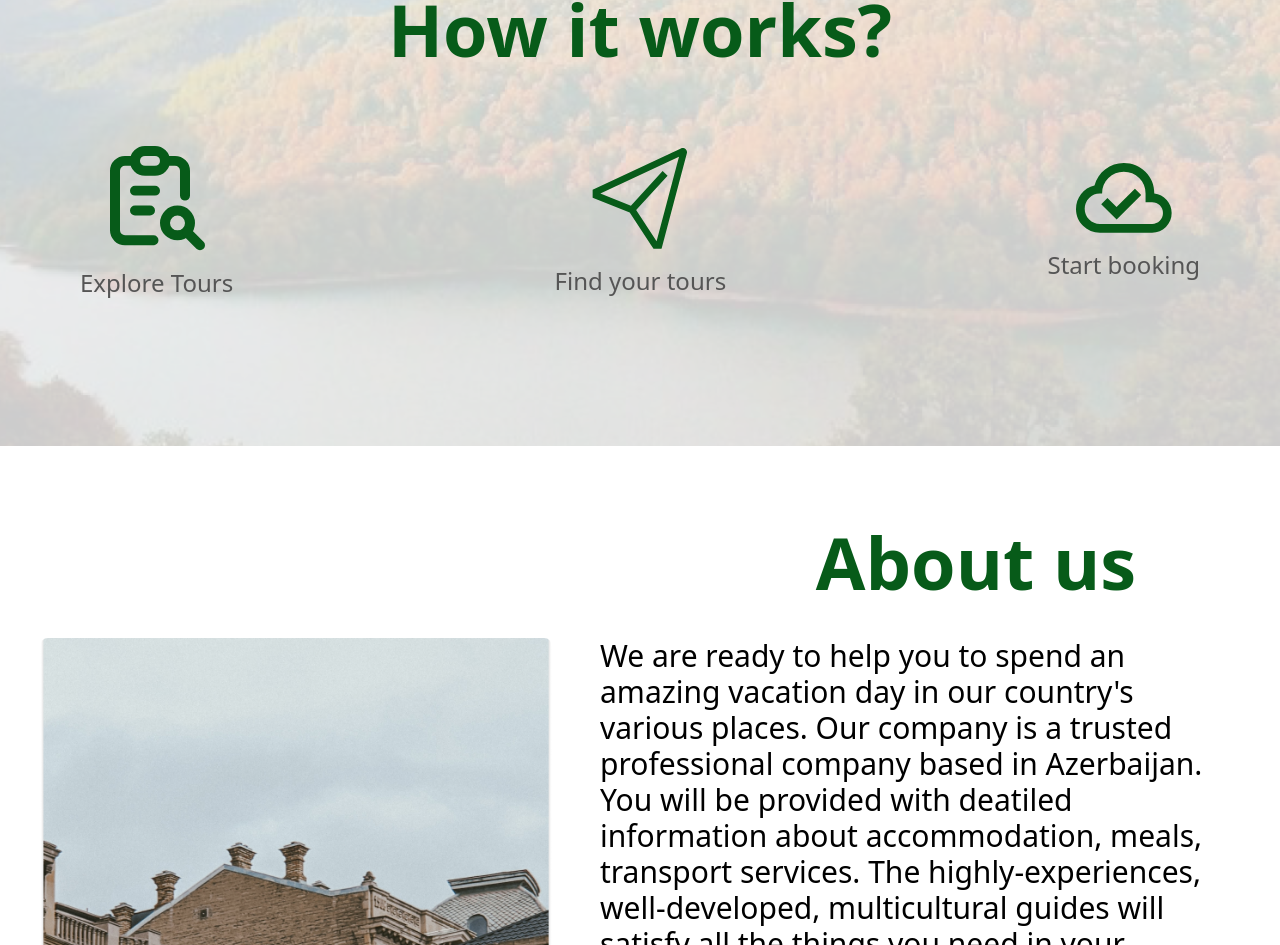
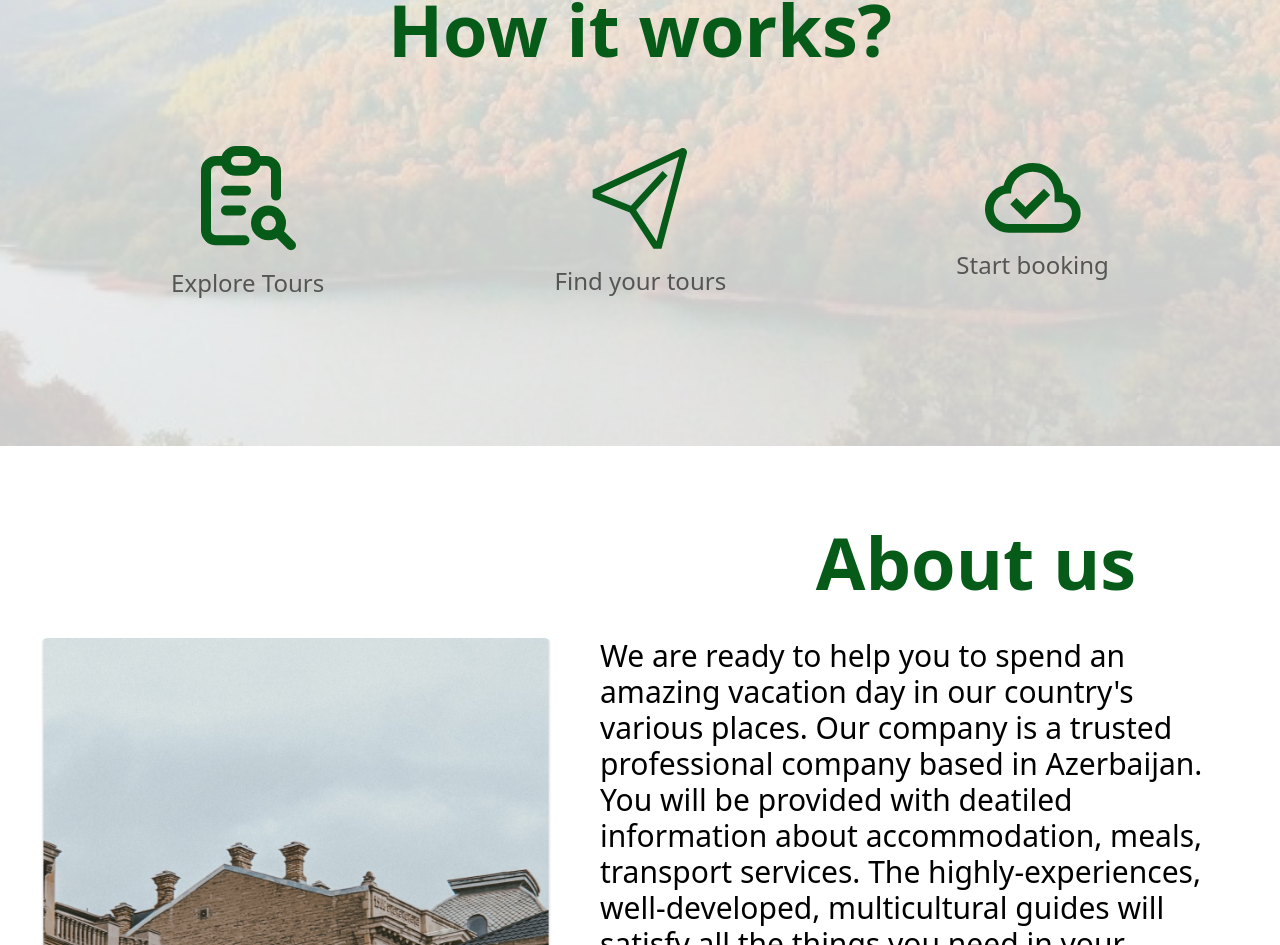
Before and after one commit to Kamal578/TourAppReact, a React (Create React App) app: page / in a window 1280 px wide. Shown: the part 3058-4003 px from the top of the page. Built offline with nearby package versions, Linux system fonts and the light colour scheme; no server answers.

Commit message:
howitworks fixed

```diff
--- a/src/pages/home/HowItWorks.jsx
+++ b/src/pages/home/HowItWorks.jsx
@@ -10,7 +10,7 @@ function HowItWorks() {
         <p className="mt-10 text-4xl font-bold text-center md:text-7xl text-darkerGreen">
           How it works?
         </p>
-        <div className="flex flex-col md:flex-row justify-around md:justify-between items-center px-5 md:px-[5rem] gap-12">
+        <div className="flex flex-col md:flex-row justify-around md:justify-around items-center px-5 md:px-[5rem] gap-12">
           <div
             id="howItWorksEl1"
             className="flex flex-col flex-wrap items-center justify-between gap-y-4"
@@ -26,7 +26,7 @@ function HowItWorks() {
           </div>
           <div
             id="howItWorksEl2"
-            className="flex flex-col items-center justify-around gap-y-4"
+            className="flex flex-col items-center justify-between gap-y-4"
           >
             <img
               src={PaperPlane}
```
